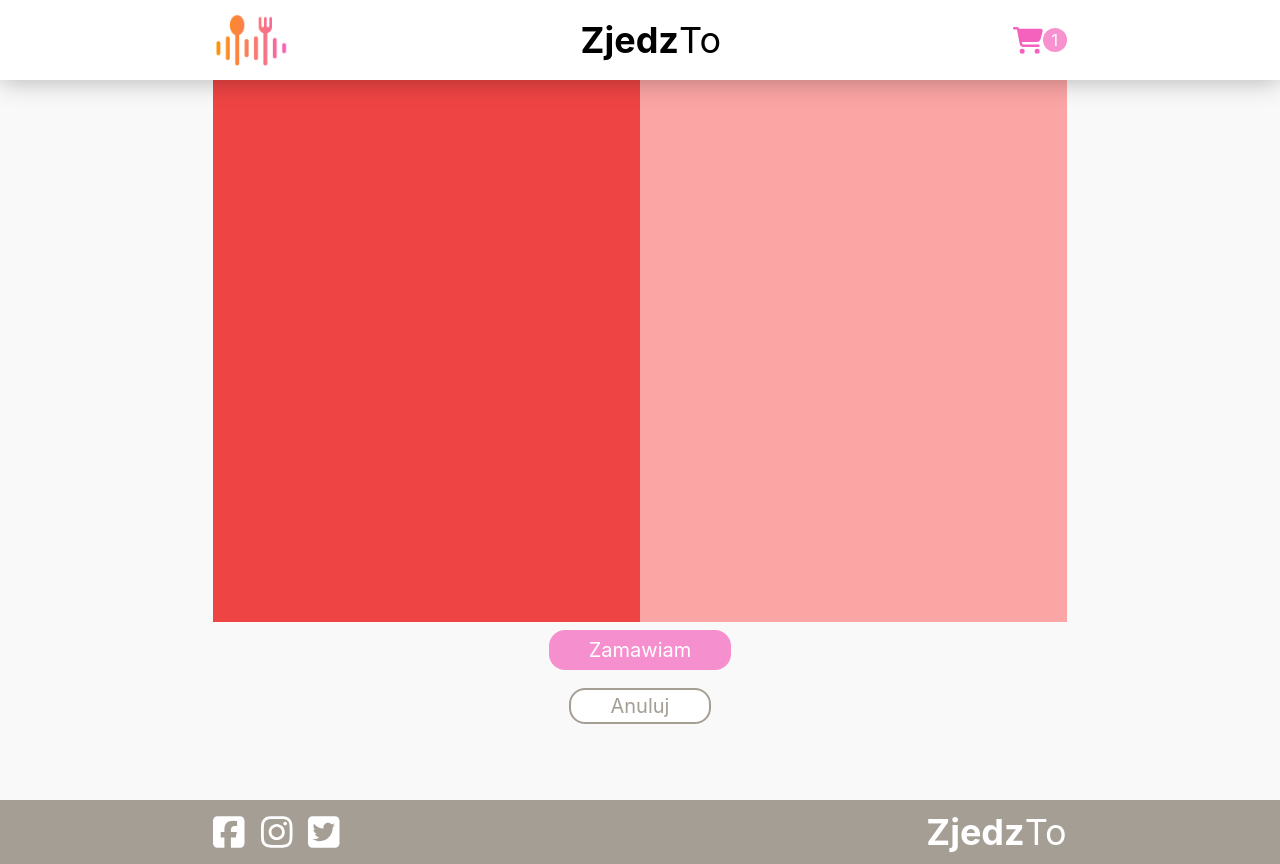
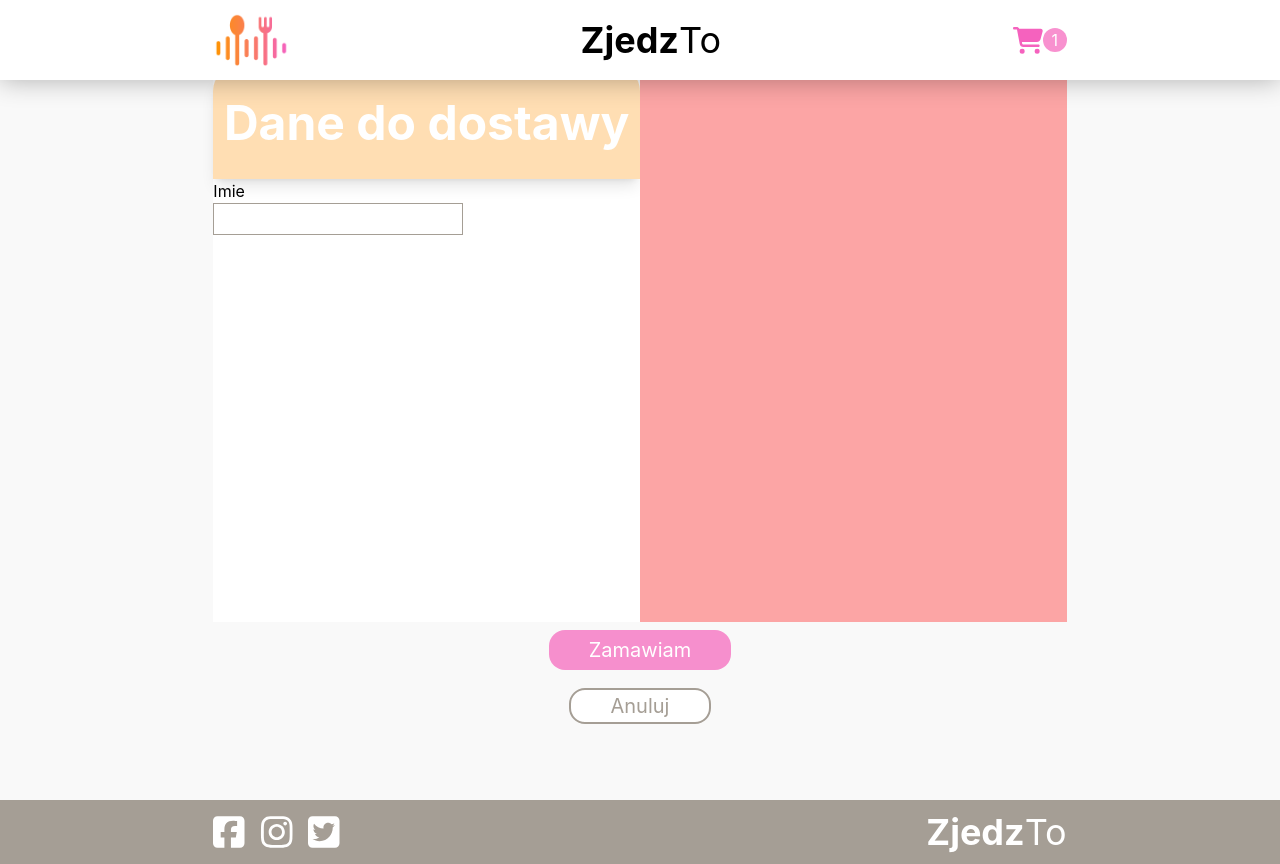
Before and after one commit to TomaszSack/zjedzto, a React (Create React App) app: page /order in a window 1280 px wide. Built offline with nearby package versions, Linux system fonts and the light colour scheme.

Commit message:
created SectionHeader and basic Input

```diff
--- a/package.json
+++ b/package.json
@@ -20,6 +20,7 @@
     "json-server": "^0.17.0",
     "react": "^18.2.0",
     "react-dom": "^18.2.0",
+    "react-hook-form": "^7.41.0",
     "react-scripts": "5.0.1",
     "styled-components": "^5.3.5",
     "typescript": "^4.8.3"
--- /dev/null
+++ b/src/components/Order/FormInput.tsx
@@ -0,0 +1,14 @@
+type Props = {
+  className?: string;
+  children: React.ReactNode;
+};
+
+const FormInput: React.FC<Props> = ({ className, children }) => {
+  return (
+    <div>
+      <p>{children}</p>
+      <input className={`h-8 border border-primary-gray ${className}`}></input>
+    </div>
+  );
+};
+export default FormInput;
--- /dev/null
+++ b/src/components/Order/FormSection.tsx
@@ -0,0 +1,12 @@
+import SectionHeader from "components/SectionHeader";
+import FormInput from "./FormInput";
+
+const FormSection = () => {
+    return (
+      <div className="h-5/6 w-1/2 bg-white">
+        <SectionHeader>Dane do dostawy</SectionHeader>
+        <FormInput>Imie</FormInput>
+      </div>
+    );
+}
+export default FormSection;
--- /dev/null
+++ b/src/components/SectionHeader.tsx
@@ -0,0 +1,12 @@
+type Props = {
+  children: React.ReactNode;
+};
+
+const SectionHeader: React.FC<Props> = ({ children }) => {
+  return (
+    <div className="flex justify-center items-center w-full h-28 bg-tertiary-orange text-white font-bold text-5xl rounded-t-3xl shadow-lg">
+      {children}
+    </div>
+  );
+};
+export default SectionHeader;
--- a/src/pages/OrderPage.tsx
+++ b/src/pages/OrderPage.tsx
@@ -1,4 +1,5 @@
 import Button from "components/Button";
+import FormSection from "components/Order/FormSection";
 import ContentContainer from "layout/ContentContainer";
 import PageWrapper from "layout/PageWrapper";
 
@@ -8,7 +9,7 @@ const OrderPage = () => {
       <div className="h-screen bg-primary-white">
         <ContentContainer className="flex flex-wrap items-center">
           <div className="flex flex-wrap h-5/6 w-full">
-            <div className="h-5/6 w-1/2 bg-red-500"></div>
+            <FormSection />
             <div className="h-5/6 w-1/2 bg-red-300"></div>
             <div className="flex flex-col justify-around items-center h-1/6 w-full">
               <div>
```
Also changed, not shown: 1 other file (tests, documents, lock files or other folders).
